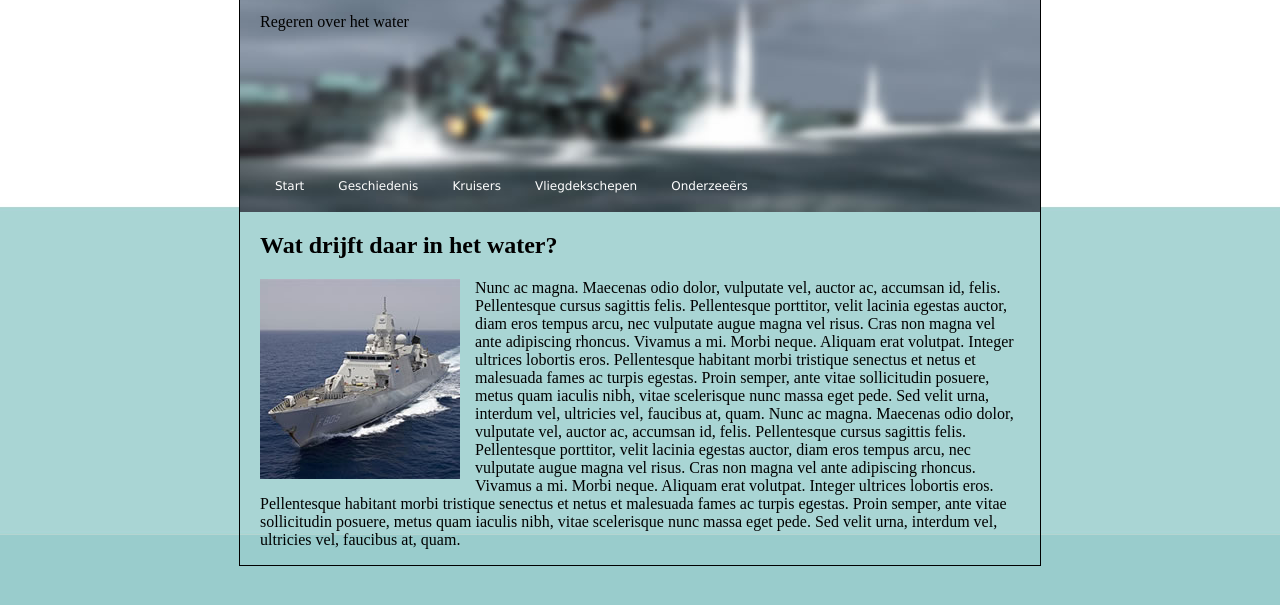
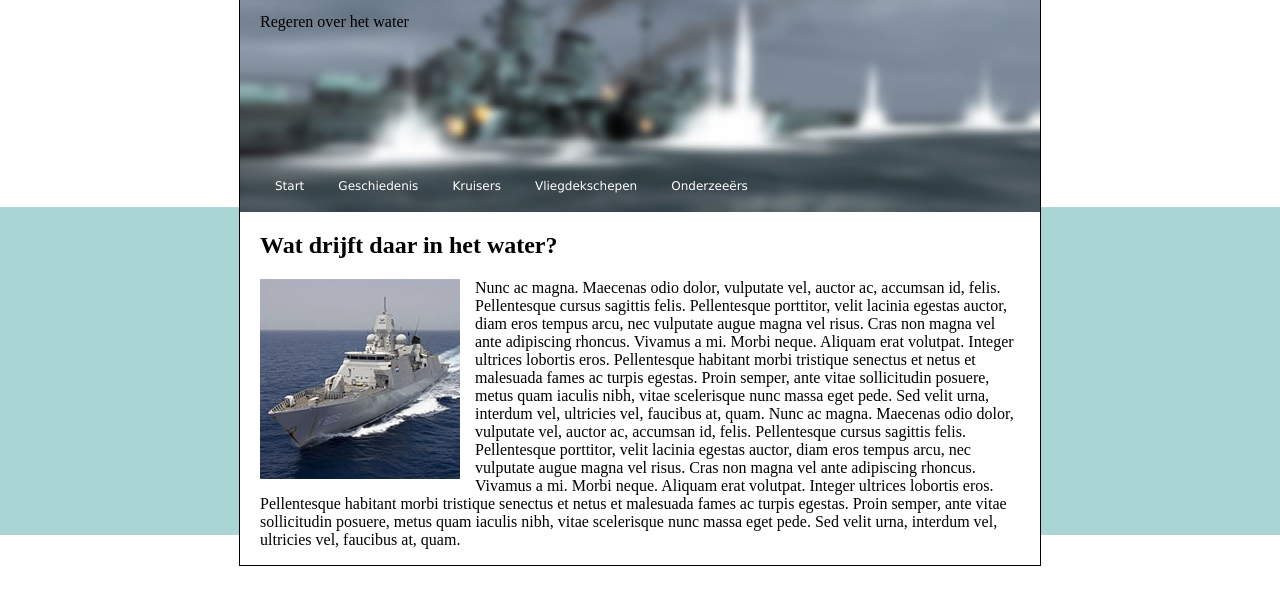
Before and after one commit to JoshVerboom/de-vloot, a plain HTML site: page index.html in a window 1280 px wide. Shown: the part 61-666 px from the top of the page. Drawn offline with Linux system fonts and the light colour scheme.

Commit message:
CSS updated

```diff
--- a/style.css
+++ b/style.css
@@ -2,7 +2,6 @@
 body {
 	background-image:url(img/bg.png);
 	background-repeat:repeat-x;
-	background-color:#99CCCC;
 	margin: 0px;
 	margin-bottom: 5px;
 }
@@ -13,6 +12,7 @@ body {
 	margin-right: auto;
 	text-align: left;
 	border: solid 1px black;
+	background-color: white;
 }
 
 .header {
```
